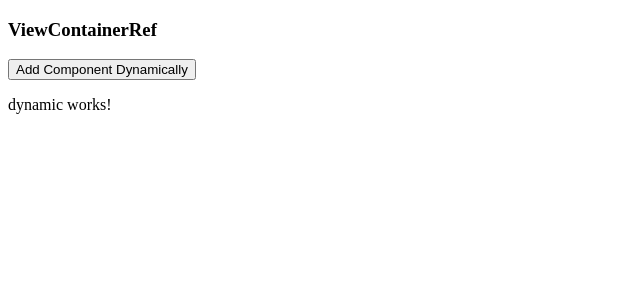
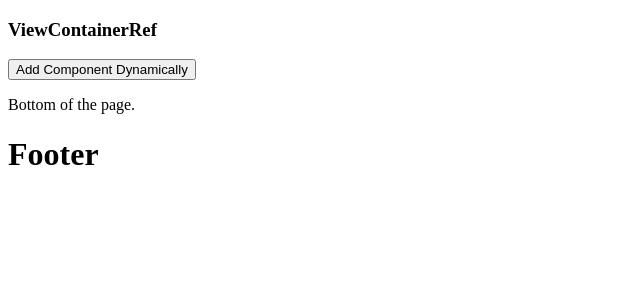
Before and after one commit to lets-build-with-code/ang-new-feature, an Angular app: page / in a window 1280 px wide. Shown: the top 300 px of the page, without its empty margins (0-640 px from the left). Built offline with nearby package versions, Linux system fonts and the light colour scheme.

Commit message:
angular 18: create dyanmic componet inside the ng-container by viewContainer with the help of viewchild

```diff
--- a/src/app/app.component.html
+++ b/src/app/app.component.html
@@ -2,3 +2,8 @@
 <h3>ViewContainerRef</h3>
 <!-- <app-dynamic></app-dynamic> -->
 <button (click)="addComponent()">Add Component Dynamically</button>
+
+
+<ng-container #viewContainer></ng-container>
+<p>Bottom of the page.</p>
+<h1>Footer</h1>
--- a/src/app/app.component.ts
+++ b/src/app/app.component.ts
@@ -12,12 +12,14 @@ import { DynamicComponent } from './dynamic/dynamic.component';
   styleUrl: './app.component.scss'
 })
 export class AppComponent {
+  @ViewChild('viewContainer',{read: ViewContainerRef}) viewContainer !: ViewContainerRef
 
-constructor(private viewContainerRef : ViewContainerRef) {
-  this.viewContainerRef.createComponent(DynamicComponent);
-}
+// constructor(private viewContainerRef : ViewContainerRef) {
+//   // this.viewContainerRef.createComponent(DynamicComponent);
+// }
 
 addComponent() {
-  this.viewContainerRef.createComponent(DynamicComponent);
+  // this.viewContainerRef.createComponent(DynamicComponent);
+  this.viewContainer.createComponent(DynamicComponent)
 }
 }
```
